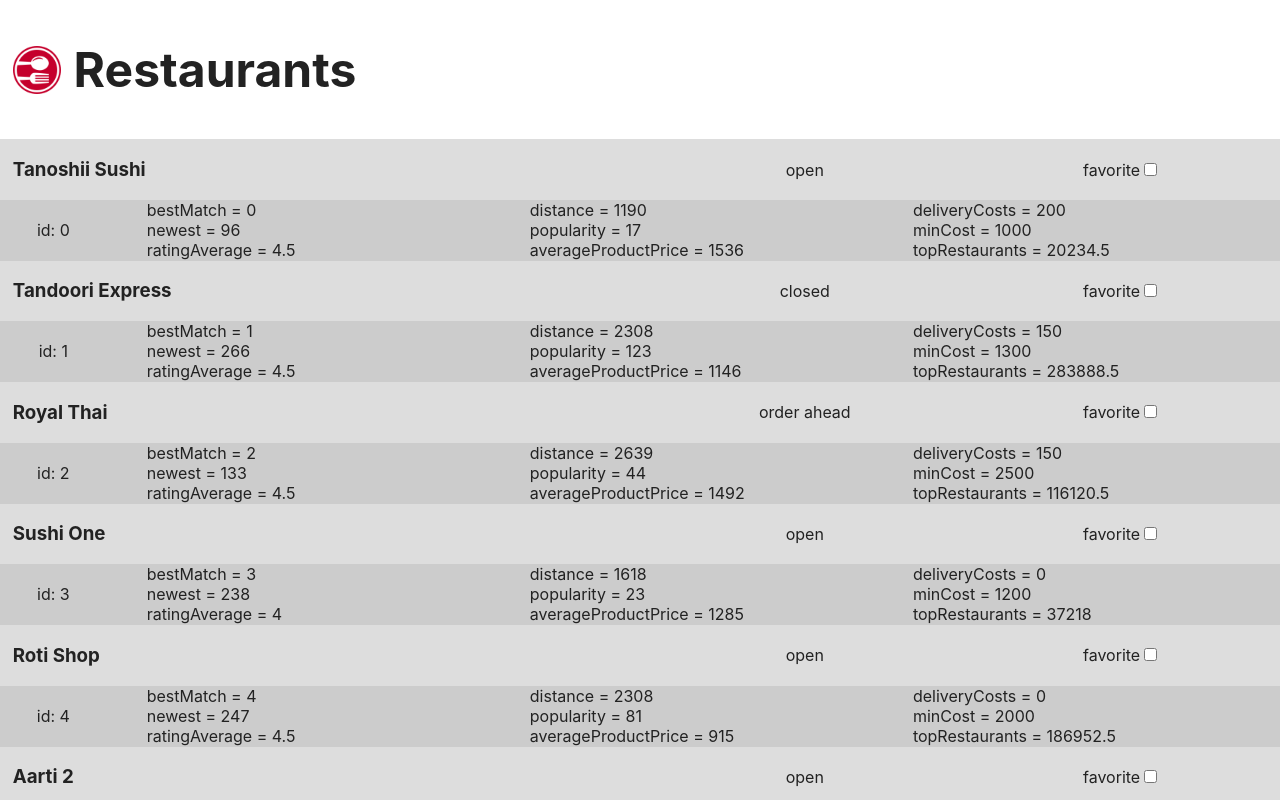
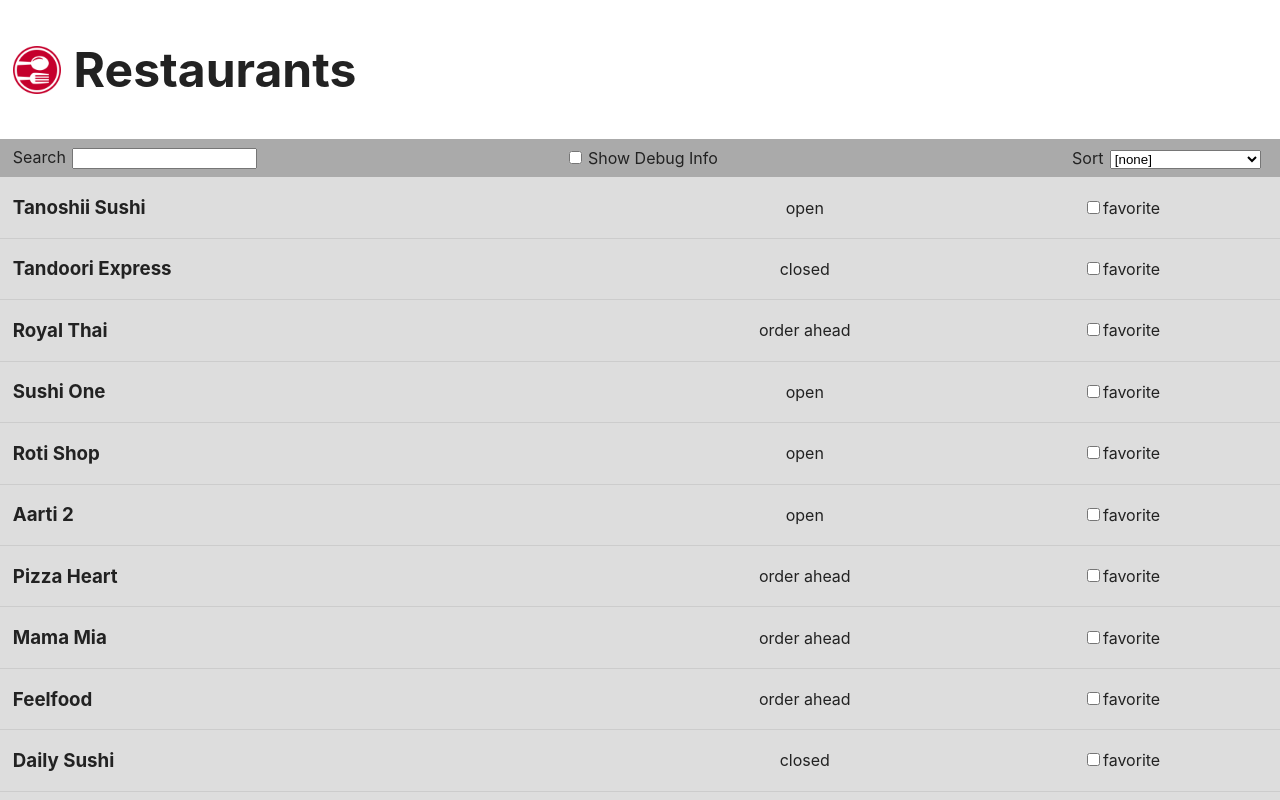
Before and after one commit to karpolan/react-restaurants, a React (Create React App) app: page / in a window 1280 px wide. Shown: the top 800 px of the page. Built offline with nearby package versions, Linux system fonts and the light colour scheme.

Commit message:
Filter controls created. Deug Info switch added.

```diff
--- a/src/App.css
+++ b/src/App.css
@@ -3,8 +3,8 @@
 }
 
 header {
-  background-color: #ffffff;
-  color: #222222;
+  background-color: #fff;
+  color: #222;
   font-size: calc(1vh + 2vmin);
   text-align: left;
 
@@ -28,7 +28,7 @@ header h1 {
 }
 
 footer {
-  background-color: #aaa;
+  background-color: #fff;
   color: #222;
   font-size: 2vh;
   text-align: center;
--- /dev/null
+++ b/src/components/Filter.css
@@ -0,0 +1,33 @@
+.filter {
+	background-color: #aaa;
+  color: #222;
+  text-align: left;
+
+	padding: 1vh 1vw;
+
+	display: flex;
+  flex-direction: row;
+  align-items: center;
+  justify-content: center;
+}
+
+.filter .search {
+	flex: 1;
+	text-align: left;
+}
+
+.filter .sort {
+	flex: 1;
+	text-align: right;
+}
+
+.filter .debug {
+	flex: 1;
+	text-align: center;
+}
+
+.filter .debug input,
+.filter .sort select,
+.filter .search input {
+	margin: auto 0.5vw;
+}
--- /dev/null
+++ b/src/components/Filter.js
@@ -0,0 +1,66 @@
+import React from 'react';
+import PropTypes from 'prop-types';
+import './Filter.css';
+
+
+const filter = props => {
+	const { searchText, sortKind, onSearchChange, onSortChange } = props;
+
+  const renderDebug = () => {
+    if (process.env.NODE_ENV === "production") return null;
+
+		const { isDebug, onDebugChange } = props;
+    return (
+			<label className="debug">
+				<input
+					type="checkbox"
+					checked={isDebug}
+					onChange={onDebugChange}
+				/>
+				Show Debug Info
+			</label>
+    )
+  };
+
+	return (
+		<div className="filter">
+
+			<label className="search">
+				Search
+				<input
+					type="text"
+					value={searchText}
+					onChange={onSearchChange}
+				/>
+			</label>
+
+			{renderDebug()}
+
+			<label className="sort">
+				Sort
+				<select value={sortKind} onChange={onSortChange}>
+					<option value="0">[none]</option>
+					<option value="1">best match</option>
+					<option value="2">newest</option>
+					<option value="3">rating average</option>
+					<option value="4">distance</option>
+					<option value="5">popularity</option>
+					<option value="6">average product price</option>
+					<option value="7">delivery costs</option>
+					<option value="8">minimum costs</option>
+					<option value="9">top restaurant</option>
+				</select>
+			</label>
+
+		</div>
+	)
+};
+
+filter.propTypes = {
+	searchText: PropTypes.string,
+	sortKind: PropTypes.number,
+	onSearchChange: PropTypes.func,
+	onSortChange: PropTypes.func
+};
+
+export default filter;
--- a/src/components/List.js
+++ b/src/components/List.js
@@ -1,9 +1,9 @@
-import React from 'react';
-import PropTypes from 'prop-types';
-import ListItem from './ListItem';
+import React from "react";
+import PropTypes from "prop-types";
+import ListItem from "./ListItem";
 
 const list = props => {
-  const { items, onItemClick, onItemFavoriteChange } = props;
+  const { items, onItemClick, onItemFavoriteChange, isDebug } = props;
   return (
     <div className="list">
       {items.map((item, i) => (
@@ -12,6 +12,7 @@ const list = props => {
           item={item}
           onClick={onItemClick}
           onFavoriteChange={onItemFavoriteChange}
+          isDebug={isDebug}
         />
       ))}
     </div>
@@ -21,7 +22,8 @@ const list = props => {
 list.propTypes = {
   items: PropTypes.array.isRequired,
   onItemClick: PropTypes.func,
-  onItemFavoriteChange: PropTypes.func
+  onItemFavoriteChange: PropTypes.func,
+  isDebug: PropTypes.bool
 };
 
 export default list;
--- a/src/components/ListItem.css
+++ b/src/components/ListItem.css
@@ -7,58 +7,57 @@
 	border-bottom: 1px solid #ccc;
 }
 
-.info {
+.list-item .info {
 	display: flex;
   flex-direction: row;
   align-items: center;
   justify-content: center;
 }
 
-.name {
+.list-item .info .name {
 	flex: 2;
 	text-align: left;
 	padding-left: 1vw;
 }
 
-.status {
+.list-item .info .status {
 	flex: 1;
 	text-align: center;
 }
 
-.isFavorite {
+.list-item .info .isFavorite {
 	flex: 1;
 	text-align: center;
 }
 
 
-.debug {
-	background-color: #ccc;
-
-  display: flex;
+.list-item .debug {
+	color: #aaa;
+ 	display: flex;
   flex-direction: row;
   align-items: center;
   justify-content: flex-start;
 }
 
 
-.id {
+.list-item .debug .id {
 	flex: 1;
 	white-space: nowrap;
 	text-align: center;
 }
 
 
-.sortingValues {
+.list-item .debug .sortingValues {
 	flex: 11;
 }
 
-.sortingValues ul {
+.list-item .debug .sortingValues ul {
 	column-count: 3;
 	list-style-type: none;
 	margin-block-start: 0;
 	margin-block-end: 0;
 }
 
-.sortingValues li {
+.list-item .debug .sortingValues li {
 	white-space: nowrap;
 }
--- a/src/components/ListItem.js
+++ b/src/components/ListItem.js
@@ -9,14 +9,15 @@ const ListItem = props => {
     name = "",
     status = "",
     sortingValues = {},
-    isFavorite = false
+    isFavorite = false,
   } = props.item;
 
   const renderDebug = () => {
     if (process.env.NODE_ENV === "production") return null;
+    if (!props.isDebug) return null;
 
     return (
-      <div class="debug">
+      <div className="debug">
         <p className="id">id: {id}</p>
         <div className="sortingValues">
           <ListObjectProps object={sortingValues} />
@@ -31,13 +32,12 @@ const ListItem = props => {
         <h3 className="name" onClick={() => props.onClick(props.item)}>{name}</h3>
         <p className="status">{status}</p>
         <label className="isFavorite">
-          favorite
           <input
-            name="isFavorite"
             type="checkbox"
             checked={isFavorite}
             onChange={() => props.onFavoriteChange(props.item)}
           />
+          favorite
         </label>
       </div>
       {renderDebug()}
@@ -48,7 +48,8 @@ const ListItem = props => {
 ListItem.propTypes = {
   item: PropTypes.object.isRequired,
   onClick: PropTypes.func,
-  onFavoriteChange: PropTypes.func
+  onFavoriteChange: PropTypes.func,
+  isDebug: PropTypes.bool
 };
 
 export default ListItem;
--- a/src/components/ListObjectProprties.js
+++ b/src/components/ListObjectProprties.js
@@ -8,7 +8,7 @@ const listObjectProprties = props => {
     let result = [];
     for (let property in object) {
       result.push(
-        <li key={property} className="object-list-item">
+        <li key={property}>
           {property} = {object[property]}
         </li>
       );
--- a/src/components/index.js
+++ b/src/components/index.js
@@ -1,7 +1,4 @@
 import List from './List';
-import ListItem from './ListItem'
+import Filter from './Filter';
 
-export {
-  List,
-  ListItem
-};
+export { List, Filter };
--- a/src/containers/ListOfRestaurants.js
+++ b/src/containers/ListOfRestaurants.js
@@ -1,26 +1,73 @@
 import React, { Component } from "react";
-import { List } from "./../components";
-import { getStorage } from "./../storage";
+import { List, Filter } from "./../components";
+import { getStorage, setStorage } from "./../storage";
 
 export class ListOfRestaurants extends Component {
   list = null;
 
-  onListItemClick = (item) => {
-    alert(`Item {item.id} clicked`);
-  }
-
-  onListItemFavoriteChange = (item) => {
-    alert(`Item {item.id} favorite changed`);
+  constructor(props) {
+    super(props);
+    this.state = {
+      isDebug: false,
+      searchText: '',
+      sortKind: 0
+    };
   }
 
   componentWillMount() {
-    this.list = getStorage().restaurants;
+    this.list = [...getStorage().restaurants];
   }
+
+  onDebugChange = event => {
+    let flag = event.target.value;
+    if (event.target.type === 'checkbox') flag = event.target.checked;
+    this.setState({isDebug: flag});
+  };
+
+  onListItemClick = item => {
+    alert(`Item {item.id} clicked`);
+  };
+
+  onListItemFavoriteChange = item => {
+    // Todo: Change this to Redux Action or other storage/state solution
+    item.isFavorite = !item.isFavorite;
+    this.forceUpdate(); // We don't use React setState() so update component manually
+  };
+
+  onSearchChange = event => {
+    this.setState({searchText: event.target.value})
+  };
+
+  onSortChange = event => {
+    const value = Number(event.target.value);
+    this.setState({sortKind: value})
+  };
 
   render() {
     return (
       <div className="ListOfRestaurants">
-        <List items={this.list} onItemClick={this.onListItemClick} onItemFavoriteChange={this.onListItemFavoriteChange} />
+        <Filter
+          isDebug={this.state.isDebug}
+          searchText={this.state.searchText}
+          sortKind={this.state.sortKind}
+          onSearchChange={this.onSearchChange}
+          onSortChange={this.onSortChange}
+          onDebugChange={this.onDebugChange}
+        />
+        <List
+          isDebug={this.state.isDebug}
+          items={this.list}
+          onItemClick={this.onListItemClick}
+          onItemFavoriteChange={this.onListItemFavoriteChange}
+        />
+        <Filter
+          isDebug={this.state.isDebug}
+          searchText={this.state.searchText}
+          sortKind={this.state.sortKind}
+          onSearchChange={this.onSearchChange}
+          onSortChange={this.onSortChange}
+          onDebugChange={this.onDebugChange}
+        />
       </div>
     );
   }
--- a/src/containers/RestaurantDetails.js
+++ b/src/containers/RestaurantDetails.js
@@ -1,4 +1,4 @@
-import React, { Component } from 'react'
+import React, { Component } from 'react';
 
 export class RestaurantDetails extends Component {
   render() {
@@ -10,4 +10,4 @@ export class RestaurantDetails extends Component {
   }
 }
 
-export default RestaurantDetails
+export default RestaurantDetails;
```
